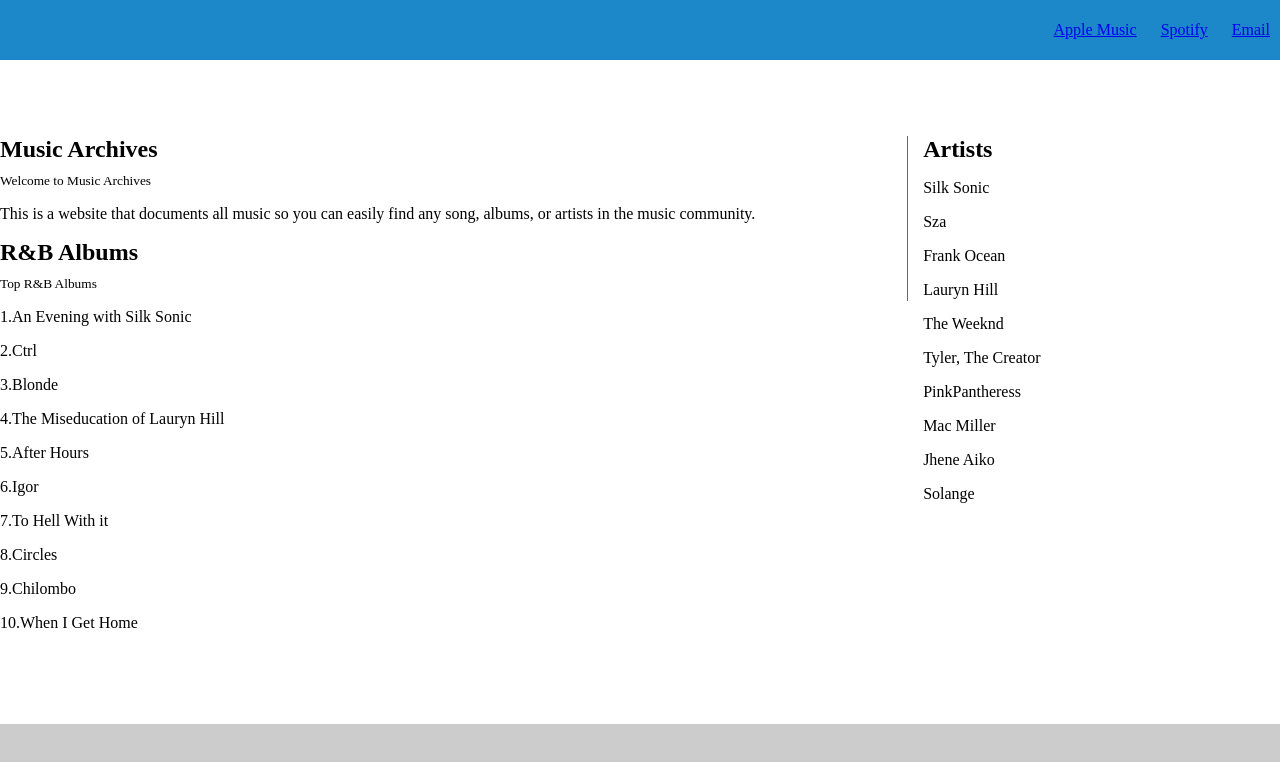
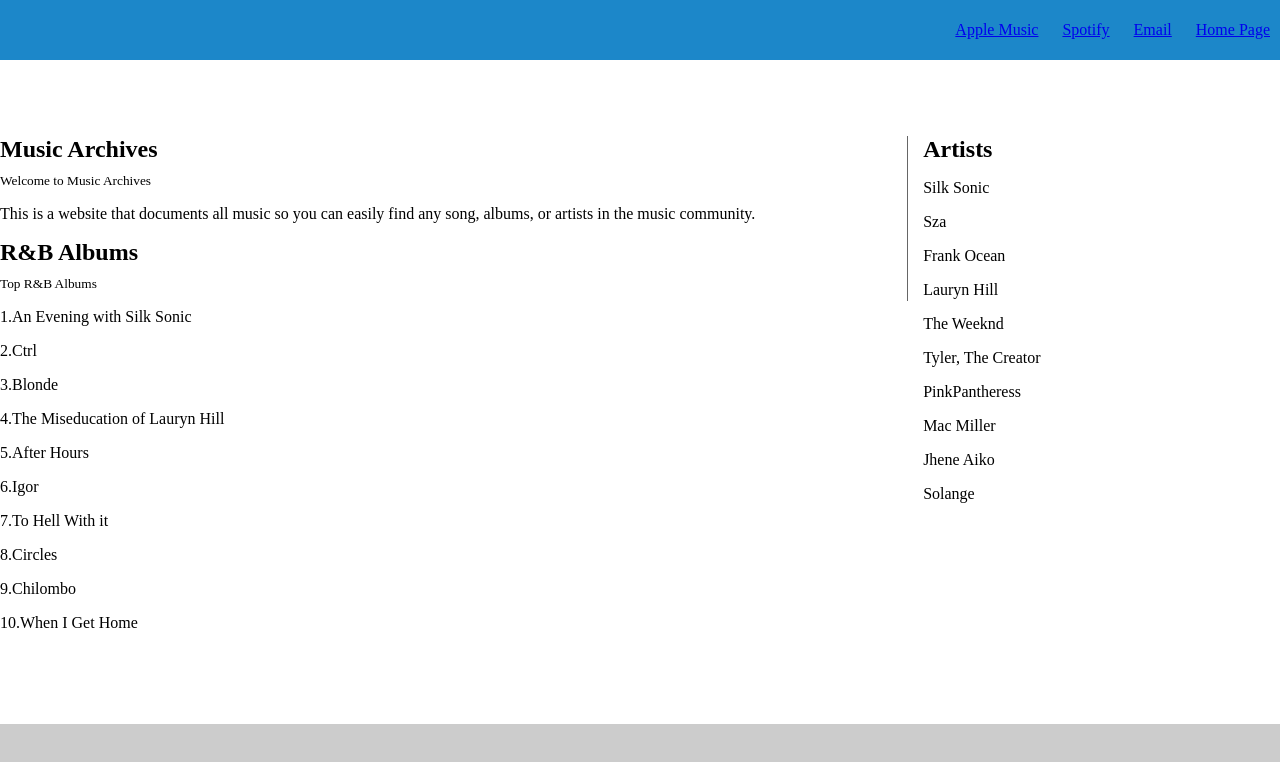
Before and after one commit to deeneal/demetrius.github.io, a plain HTML site: page page2.html in a window 1280 px wide. Drawn offline with Linux system fonts and the light colour scheme.

Commit message:
Update page2.html

```diff
--- a/page2.html
+++ b/page2.html
@@ -57,6 +57,7 @@
           <li><a href="https://music.apple.com/us/listen-now">Apple Music</a></li>
           <li><a href="https://open.spotify.com">Spotify</a></li>
           <li><a href="mailto:luhmeechie@gmail.com">Email</a></li>
+          <li><a href="index.html">Home Page</a></li>
         </ul>
       </nav>
     </header>
```
